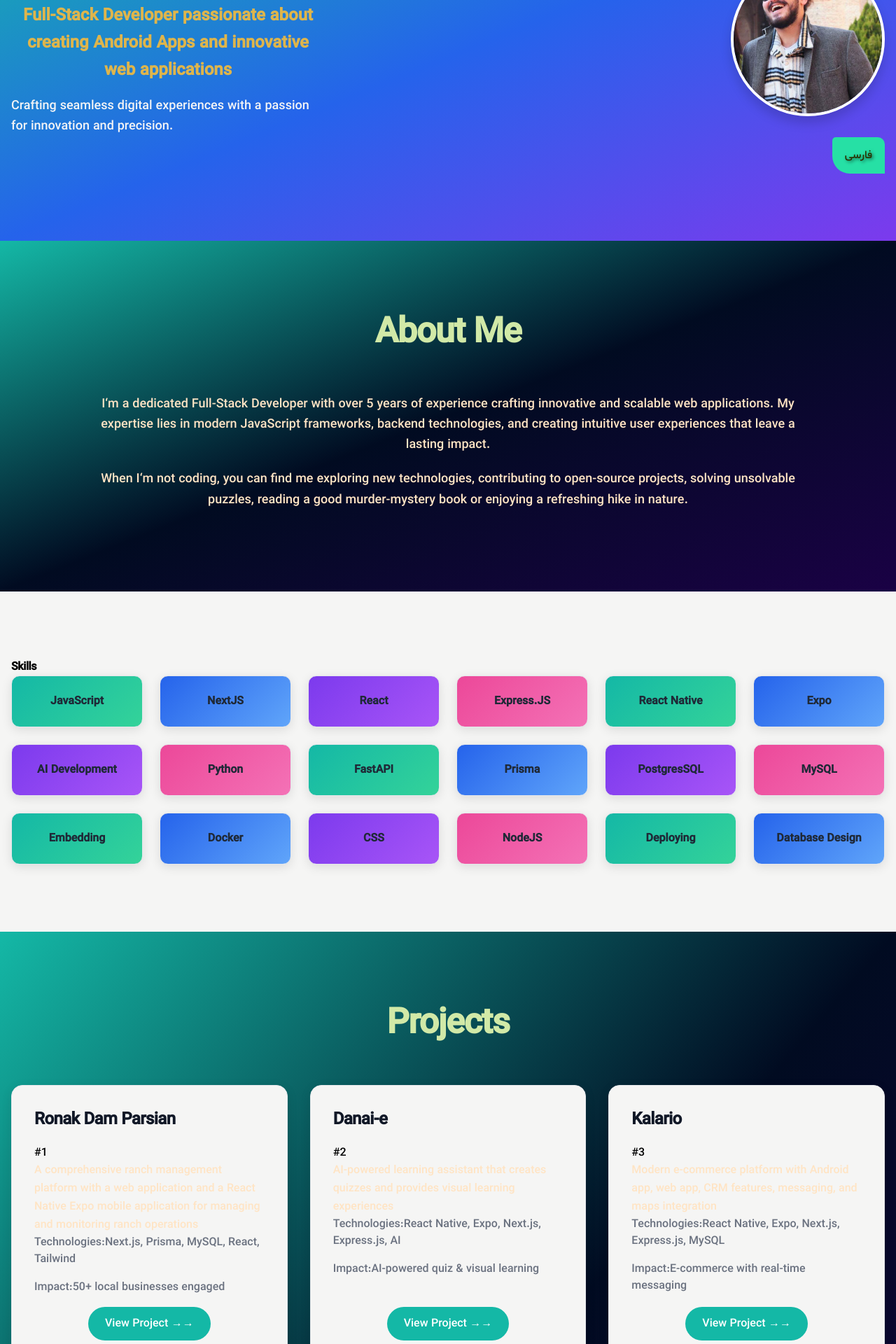
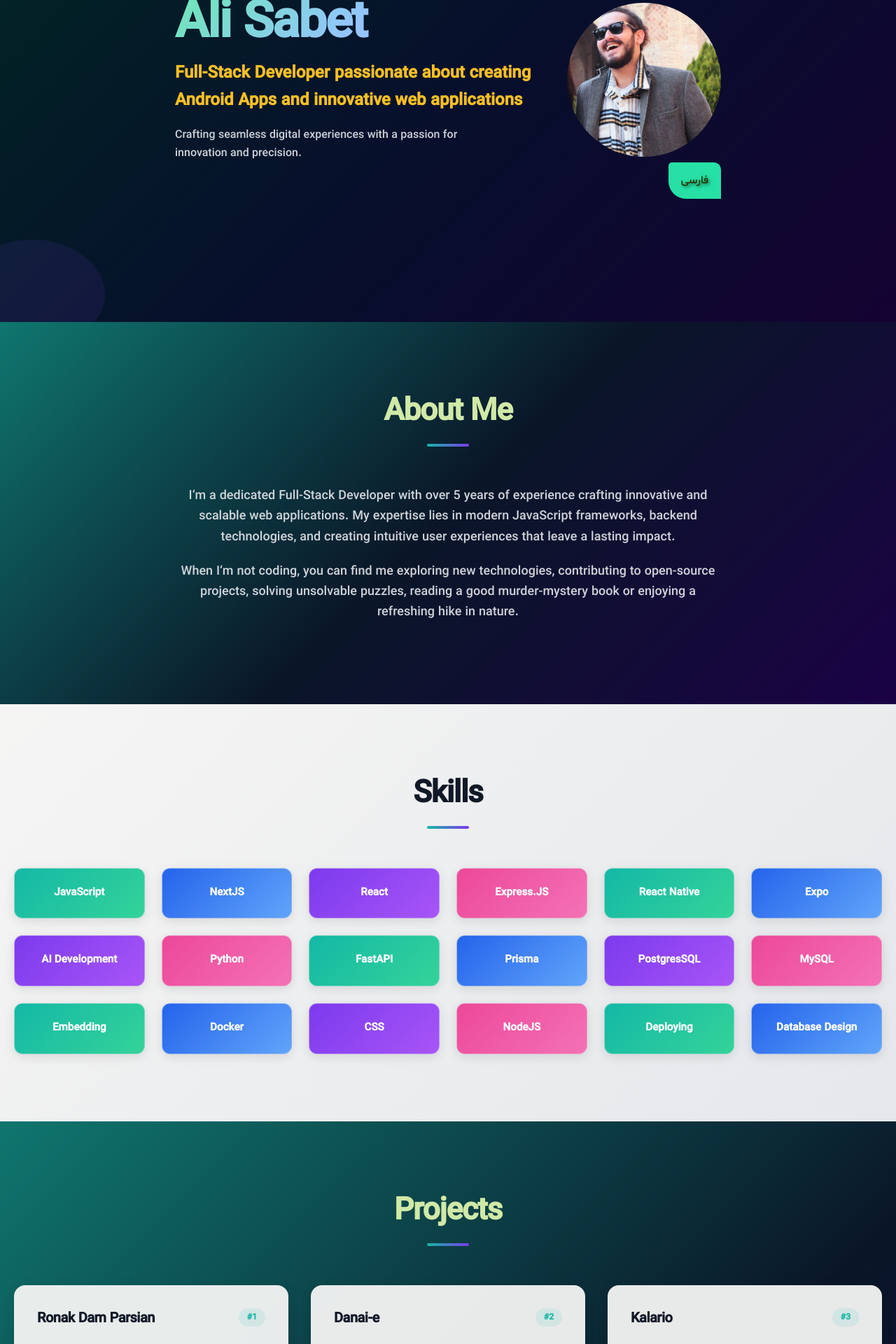
Before and after one commit to alisabet95/porfolio, a Next.js app: page /en in a window 1280 px wide. Shown: the part 180-2100 px from the top of the page at 70% size. Built offline with nearby package versions, Linux system fonts and the light colour scheme; a web font is replaced by a local one.

Commit message:
Update home.module.css

```diff
--- a/src/app/[locale]/home.module.css
+++ b/src/app/[locale]/home.module.css
@@ -1,31 +1,66 @@
 @import url('https://cdn.fontcdn.ir/Font/Persian/Shabnam/Shabnam.woff2');
-@import url('https://fonts.googleapis.com/css2?family=Inter:wght@300;400;600;700;800&display=swap');
+@import url('https://fonts.googleapis.com/css2?family=Inter:wght@300;400;600;700;800;900&display=swap');
 
-
+/* Root variables */
+:root {
+  --primary-start: #14b8a6;
+  --primary-middle: #2563eb;
+  --primary-end: #7c3aed;
+  --text-light: #f0f0f0;
+  --text-dark: #111827;
+  --bg-light: #f5f5f4;
+  --shadow-sm: 0 4px 15px rgba(0, 0, 0, 0.1);
+  --shadow-md: 0 10px 30px rgba(0, 0, 0, 0.15);
+  --shadow-lg: 0 20px 50px rgba(0, 0, 0, 0.2);
+  --radius-sm: 0.75rem;
+  --radius-md: 1rem;
+  --radius-lg: 1.5rem;
+  --transition: all 0.3s cubic-bezier(0.4, 0, 0.2, 1);
+}
 
 .main {
   min-height: 100vh;
-
   font-family: 'Inter', sans-serif;
-
+  overflow-x: hidden;
 }
 
+/* Container */
 .container {
   max-width: 1280px;
+  padding-left: 1.25rem;
+  padding-right: 1.25rem;
+  margin-left: auto;
+  margin-right: auto;
+}
+
+@media (max-width: 640px) {
+  .container {
     padding-left: 1rem;
     padding-right: 1rem;
-  margin-left: auto;
-  margin-right: auto;
-
+  }
 }
 
+/* ============================================
+   HEADER
+   ============================================ */
 .header {
-  background-image: linear-gradient(to bottom right, #14b8a6, #2563eb, #7c3aed);
+  background: linear-gradient(135deg, #022724 0%, #060f2b 50%, #150333 100%);
   color: #ffffff;
+  padding-top: 4rem;
+  padding-bottom: 4rem;
+  position: relative;
+  overflow: hidden;
+  min-height: 100vh;
+  display: flex;
+  align-items: center;
+}
+
+@media (min-width: 768px) {
+  .header {
     padding-top: 6rem;
     padding-bottom: 6rem;
-  position: relative;
-  overflow: hidden;
+    min-height: 80vh;
+  }
 }
 
 .headerContent {
@@ -33,32 +68,46 @@
   flex-direction: column;
   gap: 2rem;
   align-items: center;
+  position: relative;
+  z-index: 2;
 }
 
 @media (min-width: 768px) {
   .headerContent {
     flex-direction: row;
     justify-content: space-between;
+    gap: 3rem;
   }
 }
 
 .headerText {
   text-align: center;
+  flex: 1;
 }
 
 @media (min-width: 768px) {
   .headerText {
     text-align: left;
+    flex: 1.5;
   }
 }
 
 .h1 {
+  font-size: 2.5rem;
+  font-weight: 900;
+  margin-bottom: 0.75rem;
+  line-height: 1.1;
+  letter-spacing: -0.025em;
+  background: linear-gradient(135deg, #6ee7b7, #93c5fd, #c4b5fd);
+  -webkit-background-clip: text;
+  -webkit-text-fill-color: transparent;
+  background-clip: text;
+}
+
+@media (min-width: 640px) {
+  .h1 {
     font-size: 3rem;
-  font-weight: 800;
-  margin-bottom: 1rem;
-  line-height: 1.2;
-  letter-spacing: -0.025em;
-  color:rgb(106, 227, 106);
+  }
 }
 
 @media (min-width: 768px) {
@@ -67,293 +116,701 @@
   }
 }
 
+@media (min-width: 1024px) {
+  .h1 {
+    font-size: 4.5rem;
+  }
+}
+
+.intro {
+  font-size: 1.1rem;
+  max-width: 32rem;
+  font-weight: 600;
+  line-height: 1.6;
+  color: #fbbf24;
+  margin: 0 auto;
+}
+
+@media (min-width: 640px) {
   .intro {
     font-size: 1.25rem;
-  max-width: 28rem;
-  font-weight: 600;
-  line-height: 1.625;
-  text-align: center;
-  color:rgb(222, 181, 76);
+  }
 }
 
 @media (min-width: 768px) {
   .intro {
     font-size: 1.5rem;
+    margin: 0;
+  }
+}
+
+@media (max-width: 480px) {
+  .intro {
+    font-size: 1rem;
   }
 }
 
 .taglineWrapper {
   margin-top: 1rem;
   max-width: 28rem;
+  margin-left: auto;
+  margin-right: auto;
+}
+
+@media (min-width: 768px) {
+  .taglineWrapper {
+    margin-left: 0;
+    margin-right: 0;
+  }
 }
 
 .tagline {
-  font-size: 1.125rem;
-  color: #f3f4f6;
+  font-size: 1rem;
+  color: #e5e7eb;
+  opacity: 0.9;
+}
+
+@media (max-width: 480px) {
+  .tagline {
+    font-size: 0.9rem;
+  }
 }
 
 .imageContainer {
   position: relative;
+  flex-shrink: 0;
 }
 
 .profileImage {
   border-radius: 9999px;
-  border: 4px solid #ffffff;
-  box-shadow: 0 10px 15px rgba(0, 0, 0, 0.15);
+
   object-fit: cover;
+  width: 160px;
+  height: 160px;
 }
 
-.imageOverlay {
+@media (min-width: 640px) {
+  .profileImage {
+    width: 200px;
+    height: 200px;
+  }
+}
+
+@media (min-width: 768px) {
+  .profileImage {
+    width: 220px;
+    height: 220px;
+  }
+}
+
+  .languageWrapper {
+   text-align:center;
+   justify-content:center;
+   margin: 40 auto;
+  }
+
+
+
+@media (min-width: 588px) {
+.languageWrapper {
+  position: relative;
+  top: 30;
+  right: -50;
+}
+}
+
+/* Decorative elements */
+.headerDecoration {
   position: absolute;
   inset: 0;
-  border-radius: 9999px;
-  background-image: linear-gradient(to top right, rgba(20, 184, 166, 0.3), rgba(142, 84, 243, 0.3));
+  z-index: 0;
+  overflow: hidden;
+  pointer-events: none;
 }
 
+
+
+.decorationCircle2 {
+  position: absolute;
+  width: 200px;
+  height: 150px;
+  border-radius: 50%;
+  background: rgba(124, 58, 237, 0.1);
+  bottom: -50px;
+  left: -50px;
+  animation: float 10s ease-in-out infinite reverse;
+}
+
+
+
+/* ============================================
+   SECTIONS
+   ============================================ */
+.section {
+  padding-top: 4rem;
+  padding-bottom: 4rem;
+  background: linear-gradient(135deg, #0f766e 0%, #0a1628 50%, #1a0145 100%);
+}
+
+@media (min-width: 768px) {
   .section {
     padding-top: 6rem;
     padding-bottom: 6rem;
-     background-image: linear-gradient(to bottom right, #14b8a6, #010b21, #1a0145);
+  }
 }
 
 .skillsSection {
+  padding-top: 4rem;
+  padding-bottom: 4rem;
+  background: linear-gradient(135deg, #f5f5f4 0%, #e5e7eb 100%);
+}
+
+@media (min-width: 768px) {
+  .skillsSection {
     padding-top: 6rem;
     padding-bottom: 6rem;
-  background-color: #f5f5f4;
+  }
 }
 
+.contactSection {
+  padding-top: 4rem;
+  padding-bottom: 4rem;
+  background: linear-gradient(135deg, #f5f5f4 0%, #e5e7eb 100%);
+}
+
+@media (min-width: 768px) {
+  .contactSection {
+    padding-top: 6rem;
+    padding-bottom: 6rem;
+  }
+}
+
+/* ============================================
+   HEADINGS
+   ============================================ */
 .h2 {
-  font-size: 2.5rem;
-  font-weight: 700;
+  font-size: 2rem;
+  font-weight: 800;
   text-align: center;
-  margin-bottom: 3rem;
+  margin-bottom: 2.5rem;
   color: #d1e9a7;
   letter-spacing: -0.025em;
+  position: relative;
+}
+
+.h2::after {
+  content: '';
+  display: block;
+  width: 60px;
+  height: 4px;
+  background: linear-gradient(90deg, #14b8a6, #7c3aed);
+  margin: 0.75rem auto 0;
+  border-radius: 2px;
 }
 
 @media (min-width: 768px) {
   .h2 {
-    font-size: 3.125rem;
+    font-size: 2.75rem;
+    margin-bottom: 3.5rem;
+  }
+}
+
+@media (max-width: 480px) {
+  .h2 {
+    font-size: 1.6rem;
+  }
+}
+
+.skillsTitle {
+  font-size: 2rem;
+  font-weight: 800;
+  text-align: center;
+  margin-bottom: 2.5rem;
+  color: #111827;
+  letter-spacing: -0.025em;
+  position: relative;
+}
+
+.skillsTitle::after {
+  content: '';
+  display: block;
+  width: 60px;
+  height: 4px;
+  background: linear-gradient(90deg, #14b8a6, #7c3aed);
+  margin: 0.75rem auto 0;
+  border-radius: 2px;
+}
+
+@media (min-width: 768px) {
+  .skillsTitle {
+    font-size: 2.75rem;
+    margin-bottom: 3.5rem;
+  }
+}
+
+.contactTitle {
+  font-size: 2rem;
+  font-weight: 800;
+  text-align: center;
+  margin-bottom: 1.5rem;
+  color: #111827;
+  letter-spacing: -0.025em;
+  position: relative;
+}
+
+.contactTitle::after {
+  content: '';
+  display: block;
+  width: 60px;
+  height: 4px;
+  background: linear-gradient(90deg, #14b8a6, #7c3aed);
+  margin: 0.75rem auto 0;
+  border-radius: 2px;
+}
+
+@media (min-width: 768px) {
+  .contactTitle {
+    font-size: 2.75rem;
   }
 }
 
 .h3 {
-  font-size: 1.5rem;
-  font-weight: 600;
-  margin-bottom: 1rem;
+  font-size: 1.25rem;
+  font-weight: 700;
+  margin-bottom: 0.75rem;
   color: #111827;
 }
 
+@media (max-width: 480px) {
+  .h3 {
+    font-size: 1.1rem;
+  }
+}
+
+/* ============================================
+   ABOUT
+   ============================================ */
 .aboutContent {
-  max-width: 64rem;
+  max-width: 48rem;
   margin-left: auto;
   margin-right: auto;
   text-align: center;
-  color: #374151;
-  line-height: 1.625;
+  color: #e5e7eb;
+  line-height: 1.8;
 }
 
 .paragraph {
-  font-size: 1.125rem;
+  font-size: 1rem;
   text-align: center;
-    margin-bottom: 20px;
+  margin-bottom: 1.25rem;
+  color: #e5e7eb;
+  opacity: 0.9;
 }
 
+@media (min-width: 640px) {
+  .paragraph {
+    font-size: 1.125rem;
+  }
+}
+
+/* ============================================
+   SKILLS GRID
+   ============================================ */
 .skillsGrid {
   display: grid;
-  grid-template-columns: repeat(2, minmax(0, 1fr));
-  gap: 1.5rem;
+  grid-template-columns: repeat(2, 1fr);
+  gap: 1rem;
+}
+
+@media (min-width: 480px) {
+  .skillsGrid {
+    grid-template-columns: repeat(3, 1fr);
+    gap: 1.25rem;
+  }
 }
 
 @media (min-width: 640px) {
   .skillsGrid {
-    grid-template-columns: repeat(3, minmax(0, 1fr));
-  }
-}
-
-@media (min-width: 768px) {
-  .skillsGrid {
-    grid-template-columns: repeat(4, minmax(0, 1fr));
+    grid-template-columns: repeat(4, 1fr);
+    gap: 1.5rem;
   }
 }
 
 @media (min-width: 1024px) {
   .skillsGrid {
-    grid-template-columns: repeat(6, minmax(0, 1fr));
+    grid-template-columns: repeat(6, 1fr);
+    gap: 1.5rem;
   }
 }
 
 .skillCard {
-  background-color: #ffffff;
-  padding: 1.5rem;
-  border-radius: 0.75rem;
-  box-shadow: 0 4px 15px rgba(0, 0, 0, 0.1);
+  background: #ffffff;
+  padding: 1.25rem 0.75rem;
+  border-radius: var(--radius-sm);
+  box-shadow: var(--shadow-sm);
   text-align: center;
+  font-weight: 600;
+  font-size: 0.85rem;
+  border: 1px solid rgba(229, 231, 235, 0.5);
+  transition: var(--transition);
+  position: relative;
+  overflow: hidden;
+  cursor: default;
   color: #1f2937;
-  font-weight: 600;
-  border: 1px solid #e5e7eb;
-  transition: all 0.3s ease;
+}
+
+@media (min-width: 640px) {
+  .skillCard {
+    padding: 1.5rem 1rem;
+    font-size: 0.95rem;
+  }
+}
+
+.skillText {
+  position: relative;
+  z-index: 1;
+}
+
+.skillGlow {
+  position: absolute;
+  inset: 0;
+  background: radial-gradient(circle at center, rgba(255,255,255,0.3), transparent 70%);
+  opacity: 0;
+  transition: var(--transition);
+}
+
+.skillCard:hover .skillGlow {
+  opacity: 1;
 }
 
 .skillColor0 {
-  background-image: linear-gradient(135deg, #14b8a6, #34d399);
+  background: linear-gradient(135deg, #14b8a6, #34d399);
+  color: #ffffff;
 }
 
 .skillColor1 {
-  background-image: linear-gradient(135deg, #2563eb, #60a5fa);
+  background: linear-gradient(135deg, #2563eb, #60a5fa);
+  color: #ffffff;
 }
 
 .skillColor2 {
-  background-image: linear-gradient(135deg, #7c3aed, #a855f7);
+  background: linear-gradient(135deg, #7c3aed, #a855f7);
+  color: #ffffff;
 }
 
 .skillColor3 {
-  background-image: linear-gradient(135deg, #ec4899, #f472b6);
+  background: linear-gradient(135deg, #ec4899, #f472b6);
+  color: #ffffff;
 }
 
-.skillCard:hover {
-  box-shadow: 0 10px 25px rgba(0, 0, 0, 0.15);
+/* ============================================
+   PROJECTS GRID
+   ============================================ */
+.projectsGrid {
+  display: grid;
+  grid-template-columns: 1fr;
+  gap: 1.5rem;
 }
 
+@media (min-width: 640px) {
   .projectsGrid {
-  display: grid;
-  grid-template-columns: repeat(1, minmax(0, 1fr));
     gap: 2rem;
+  }
 }
 
 @media (min-width: 768px) {
   .projectsGrid {
-    grid-template-columns: repeat(2, minmax(0, 1fr));
+    grid-template-columns: repeat(2, 1fr);
   }
 }
 
 @media (min-width: 1024px) {
   .projectsGrid {
-    grid-template-columns: repeat(3, minmax(0, 1fr));
+    grid-template-columns: repeat(3, 1fr);
   }
 }
 
 .projectCard {
-  background-color: #f5f5f4;
-  padding: 2rem;
-  border-radius: 1rem;
-  box-shadow: 0 4px 15px rgba(0, 0, 0, 0.1);
-  border: 1px solid #e5e7eb;
-  transition: all 0.3s ease;
+  background: rgba(245, 245, 244, 0.95);
+  padding: 1.5rem;
+  border-radius: var(--radius-md);
+  box-shadow: var(--shadow-sm);
+  border: 1px solid rgba(229, 231, 235, 0.3);
+  transition: var(--transition);
   display: flex;
   flex-direction: column;
+  -webkit-backdrop-filter:blur(10px);
+  backdrop-filter: blur(10px);
+}
+
+@media (min-width: 640px) {
+  .projectCard {
+    padding: 2rem;
+  }
 }
 
 .projectCard:hover {
-  box-shadow: 0 10px 25px rgba(0, 0, 0, 0.15);
+  box-shadow: var(--shadow-md);
+  transform: translateY(-4px);
+  border-color: rgba(20, 184, 166, 0.3);
+}
+
+.projectHeader {
+  display: flex;
+  justify-content: space-between;
+  align-items: flex-start;
+  margin-bottom: 0.75rem;
+}
+
+.projectNumber {
+  font-size: 0.75rem;
+  font-weight: 700;
+  color: #14b8a6;
+  background: rgba(20, 184, 166, 0.1);
+  padding: 0.25rem 0.75rem;
+  border-radius: 9999px;
+  flex-shrink: 0;
+}
+
+.projectDescription {
+  font-size: 0.95rem;
+  color: #374151;
+  line-height: 1.6;
+  margin-bottom: 1rem;
+  flex-grow: 1;
+}
+
+@media (max-width: 480px) {
+  .projectDescription {
+    font-size: 0.85rem;
+  }
 }
 
 .projectMeta {
-  color: #6b7280;
-  margin-bottom: 1rem;
-  font-size: 1rem;
+  display: flex;
+  flex-direction: column;
+  gap: 0.25rem;
+  margin-bottom: 0.75rem;
+  font-size: 0.85rem;
+}
+
+@media (min-width: 640px) {
+  .projectMeta {
+    font-size: 0.95rem;
+  }
+}
+
+.metaLabel {
+  font-weight: 700;
+  color: #1f2937;
+}
+
+.metaValue {
+  color: #4b5563;
+  word-break: break-word;
 }
 
 .projectLinkWrapper {
-  margin-top: auto;
+  margin-top: 1rem;
   text-align: center;
 }
 
 .projectLink {
-  display: inline-block;
-  background-color: #14b8a6;
+  display: inline-flex;
+  align-items: center;
+  gap: 0.5rem;
+  background: linear-gradient(135deg, #0f766e, #1e40af);
   color: #ffffff;
-  padding: 0.75rem 1.5rem;
+  padding: 0.6rem 1.25rem;
   border-radius: 9999px;
-  transition: background-color 0.3s ease;
+  font-weight: 600;
+  font-size: 0.9rem;
+  transition: var(--transition);
+  text-decoration: none;
+}
+
+@media (max-width: 480px) {
+  .projectLink {
+    padding: 0.5rem 1rem;
+    font-size: 0.8rem;
+  }
 }
 
 .projectLink:hover {
-  background-color: #0d2194;
+  transform: translateX(4px);
+  box-shadow: 0 4px 15px rgba(20, 184, 166, 0.3);
+}
+
+.linkArrow {
+  display: inline-block;
+  transition: var(--transition);
+}
+
+.projectLink:hover .linkArrow {
+  transform: translateX(4px);
+}
+
+/* ============================================
+   CONTACT   ============================================ */
+.contactSubtitle {
+  text-align: center;
+  font-size: 1rem;
+  color: #374151;
+  max-width: 40rem;
+  margin: 0 auto 2rem;
+  line-height: 1.7;
+}
+
+@media (min-width: 640px) {
+  .contactSubtitle {
+    font-size: 1.125rem;
+    margin-bottom: 2.5rem;
+  }
 }
 
 .contactLinks {
   display: flex;
   flex-direction: column;
   align-items: center;
-  gap: 2rem;
+  gap: 1.5rem;
 }
 
 .socialLinks {
   display: flex;
   flex-wrap: wrap;
-  gap: 1.5rem;
+  gap: 1rem;
   justify-content: center;
   align-items: center;
+}
+
+@media (max-width: 480px) {
+  .socialLinks {
+    gap: 0.75rem;
+  }
 }
 
 .socialLink {
   display: flex;
   align-items: center;
-  gap: 0.75rem;
+  gap: 0.5rem;
   color: #374151;
-  font-size: 1.125rem;
-  transition: color 0.3s ease;
+  font-size: 0.95rem;
+  font-weight: 500;
+  padding: 0.6rem 1.25rem;
+  border-radius: var(--radius-sm);
+  background: rgba(255, 255, 255, 0.8);
+  border: 1px solid rgba(229, 231, 235, 0.3);
+  transition: var(--transition);
+  text-decoration: none;
+  -webkit-backdrop-filter: blur(10px);
+  backdrop-filter: blur(10px);
+}
+
+@media (max-width: 480px) {
+  .socialLink {
+    font-size: 0.85rem;
+    padding: 0.5rem 0.75rem;
+    gap: 0.35rem;
+  }
 }
 
 .socialLink:hover {
-  color: #14b8a6;
+  background: #ffffff;
+  box-shadow: var(--shadow-sm);
+  transform: translateY(-2px);
 }
 
 .socialIconInstagram {
-  font-size: 1.875rem;
+  font-size: 1.5rem;
   color: #ec4899;
 }
 
-.socialLink:hover .socialIconInstagram {
-  color: #db2777;
-}
-
 .socialIconGmail {
-  font-size: 1.875rem;
+  font-size: 1.5rem;
   color: #ef4444;
 }
 
-.socialLink:hover .socialIconGmail {
-  color: #dc2626;
-}
-
 .socialIconGithub {
-  font-size: 1.875rem;
+  font-size: 1.5rem;
   color: #7c3aed;
 }
 
-.socialLink:hover .socialIconGithub {
-  color: #6d28d9;
-}
-
 .socialIconTelegram {
-  font-size: 1.875rem;
+  font-size: 1.5rem;
   color: #60a5fa;
 }
 
-.socialLink:hover .socialIconTelegram {
-  color: #3b82f6;
+@media (max-width: 480px) {
+  .socialIconInstagram,
+  .socialIconGmail,
+  .socialIconGithub,
+  .socialIconTelegram {
+    font-size: 1.2rem;
+  }
 }
 
+/* ============================================
+   FOOTER
+   ============================================ */
 .footer {
-  background-color: #1f2937;
+  background: #1f2937;
   color: #ffffff;
+  padding-top: 2.5rem;
+  padding-bottom: 2.5rem;
+}
+
+@media (min-width: 768px) {
+  .footer {
     padding-top: 3rem;
     padding-bottom: 3rem;
+  }
 }
 
 .footerText {
   text-align: center;
+  font-size: 0.8rem;
+  color: #d1d5db;
+}
+
+@media (min-width: 640px) {
+  .footerText {
     font-size: 0.875rem;
-  color: #d1d5db;
+  }
 }
 
 .footerHighlight {
   color: #14b8a6;
+  transition: var(--transition);
+  text-decoration: none;
 }
 
-/* Animations */
+.footerHighlight:hover {
+  color: #34d399;
+}
+
+/* ============================================
+   ANIMATIONS
+   ============================================ */
+@keyframes float {
+  0%, 100% {
+    transform: translateY(0px) rotate(0deg);
+  }
+  50% {
+    transform: translateY(-20px) rotate(5deg);
+  }
+}
+
+@keyframes pulse {
+  0%, 100% {
+    transform: scale(1);
+    opacity: 1;
+  }
+  50% {
+    transform: scale(1.1);
+    opacity: 0.6;
+  }
+}
+
 @keyframes fadeIn {
   from {
     opacity: 0;
@@ -364,3 +821,57 @@
     transform: translateY(0);
   }
 }
+
+/* ============================================
+   RTL SUPPORT
+   ============================================ */
+[dir="rtl"] .headerText {
+  text-align: center;
+}
+
+[dir="rtl"] .h1 {
+  text-align: center;
+}
+
+[dir="rtl"] .intro {
+  text-align: center;
+}
+
+[dir="rtl"] .taglineWrapper {
+  text-align: center;
+}
+
+[dir="rtl"] .projectLink {
+  flex-direction: row-reverse;
+}
+
+[dir="rtl"] .projectLink:hover .linkArrow {
+  transform: translateX(-4px);
+}
+
+[dir="rtl"] .socialLink {
+  flex-direction: row-reverse;
+}
+
+[dir="rtl"] .projectNumber {
+  margin-right: auto;
+  margin-left: 0;
+}
+
+@media (min-width: 768px) {
+  [dir="rtl"] .headerText {
+    text-align: right;
+  }
+
+  [dir="rtl"] .intro {
+    text-align: right;
+  }
+
+  [dir="rtl"] .taglineWrapper {
+    text-align: right;
+  }
+
+  [dir="rtl"] .h1 {
+    text-align: right;
+  }
+}
```
Lines whose indentation alone changed are shown as unchanged.
